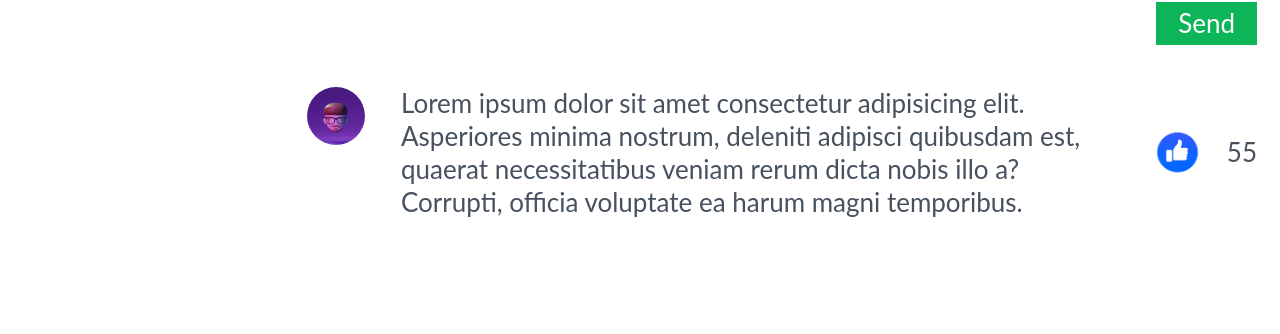
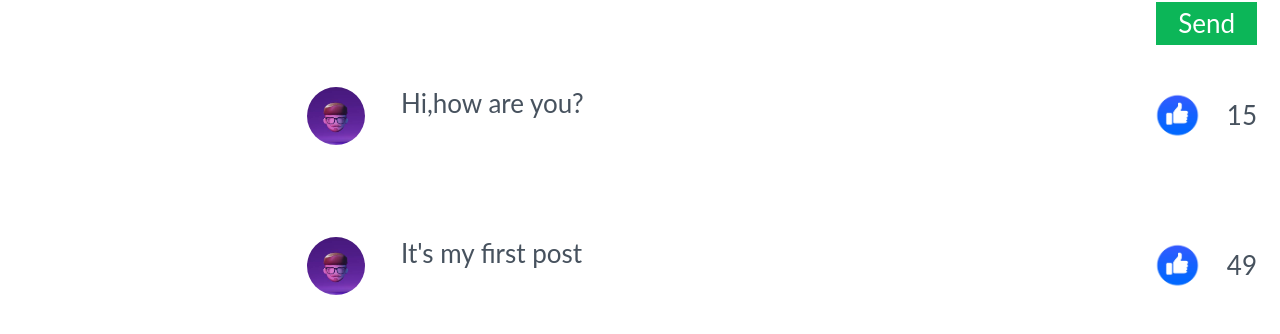
Before and after one commit to Anton-Osip/Social, a React (Create React App) app: page / in a window 1280 px wide. Shown: the part 1008-1342 px from the top of the page. Built offline with nearby package versions, Linux system fonts and the light colour scheme.

Commit message:
16. Уроки React JS (props - важнейшая тема) - react курсы бесплатно

```diff
--- a/src/components/Profile/MyPosts/MyPosts.jsx
+++ b/src/components/Profile/MyPosts/MyPosts.jsx
@@ -3,8 +3,7 @@ import styles from './MyPosts.module.css'
 import Post from './Posts/Post'
 
 export default function MyPosts() {
-	return (
-		<div>
+	return <div>
 			<div className={styles.newPost}>
 				<h3 className={styles.newPost__title}>My posts</h3>
 				<form className={styles.newPost__form}>
@@ -15,8 +14,8 @@ export default function MyPosts() {
 				</form>
 			</div>
 			<div className={styles.posts}>
-				<Post />
+				<Post message='Hi,how are you?' likeCount='15' />
+				<Post message="It's my first post" likeCount='49' />
 			</div>
 		</div>
-	)
 }
--- a/src/components/Profile/MyPosts/Posts/Post.jsx
+++ b/src/components/Profile/MyPosts/Posts/Post.jsx
@@ -4,21 +4,15 @@ import styles from './Post.module.css'
 import ava from '../../../../images/ava.jpeg'
 import like from '../../../../images/like.png'
 
-export default function Post() {
-	return (
-		<div className={styles.post}>
+export default function Post(props) {
+	return <div className={styles.post}>
 			<div className={styles.post__ava}>
 				<img src={ava} alt='ava' className={styles.post__avaImg} />
 			</div>
-			<p className={styles.post__text}>
-				Lorem ipsum dolor sit amet consectetur adipisicing elit. Asperiores minima nostrum, deleniti
-				adipisci quibusdam est, quaerat necessitatibus veniam rerum dicta nobis illo a? Corrupti,
-				officia voluptate ea harum magni temporibus.
-			</p>
+			<p className={styles.post__text}>{props.message}</p>
 			<div className={styles.post__like}>
 				<img src={like} alt='like' />
-				<span className={styles.post__likeNum}>55</span>
+				<span className={styles.post__likeNum}>{props.likeCount}</span>
 			</div>
 		</div>
-	)
 }
```
